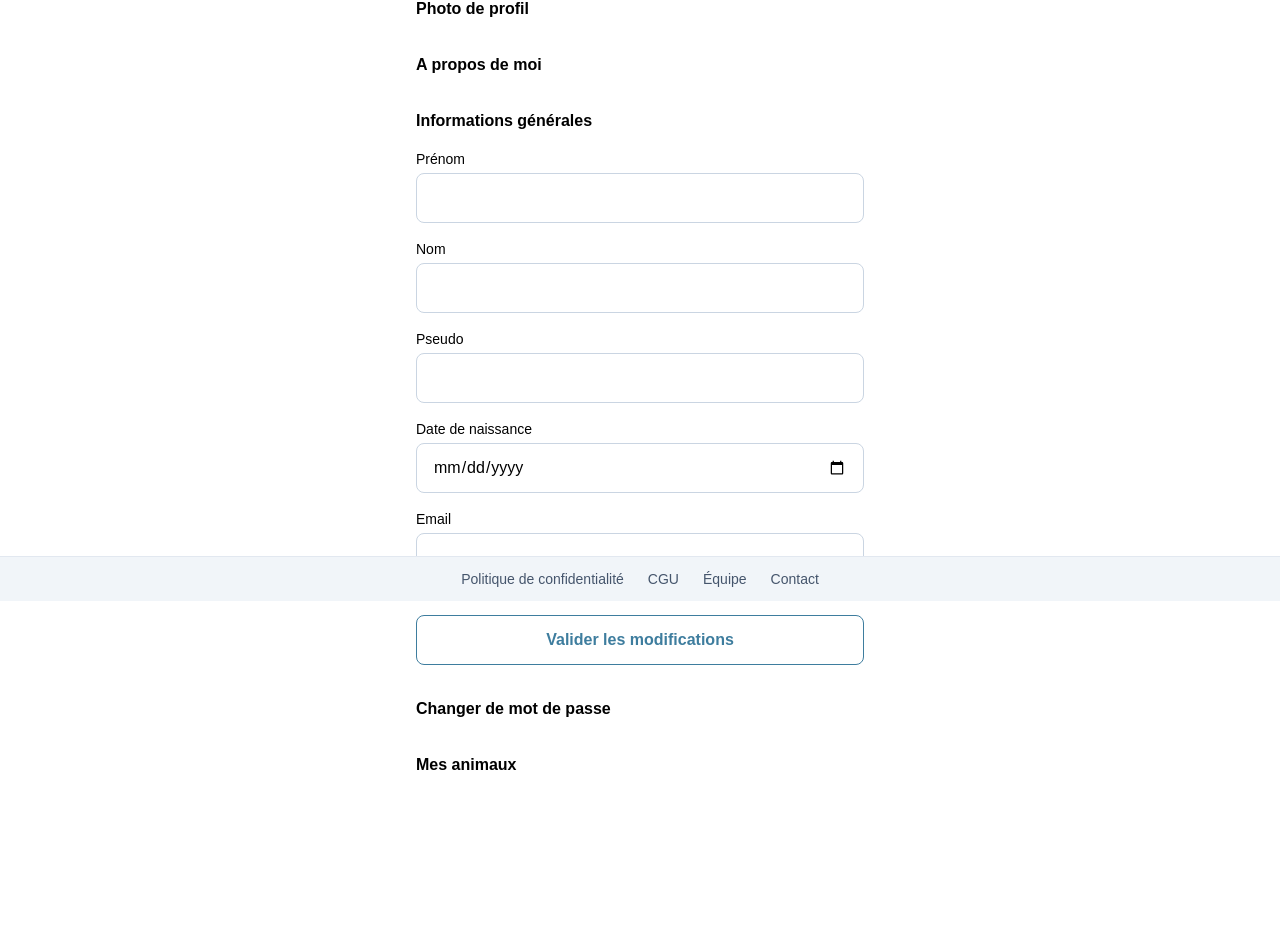
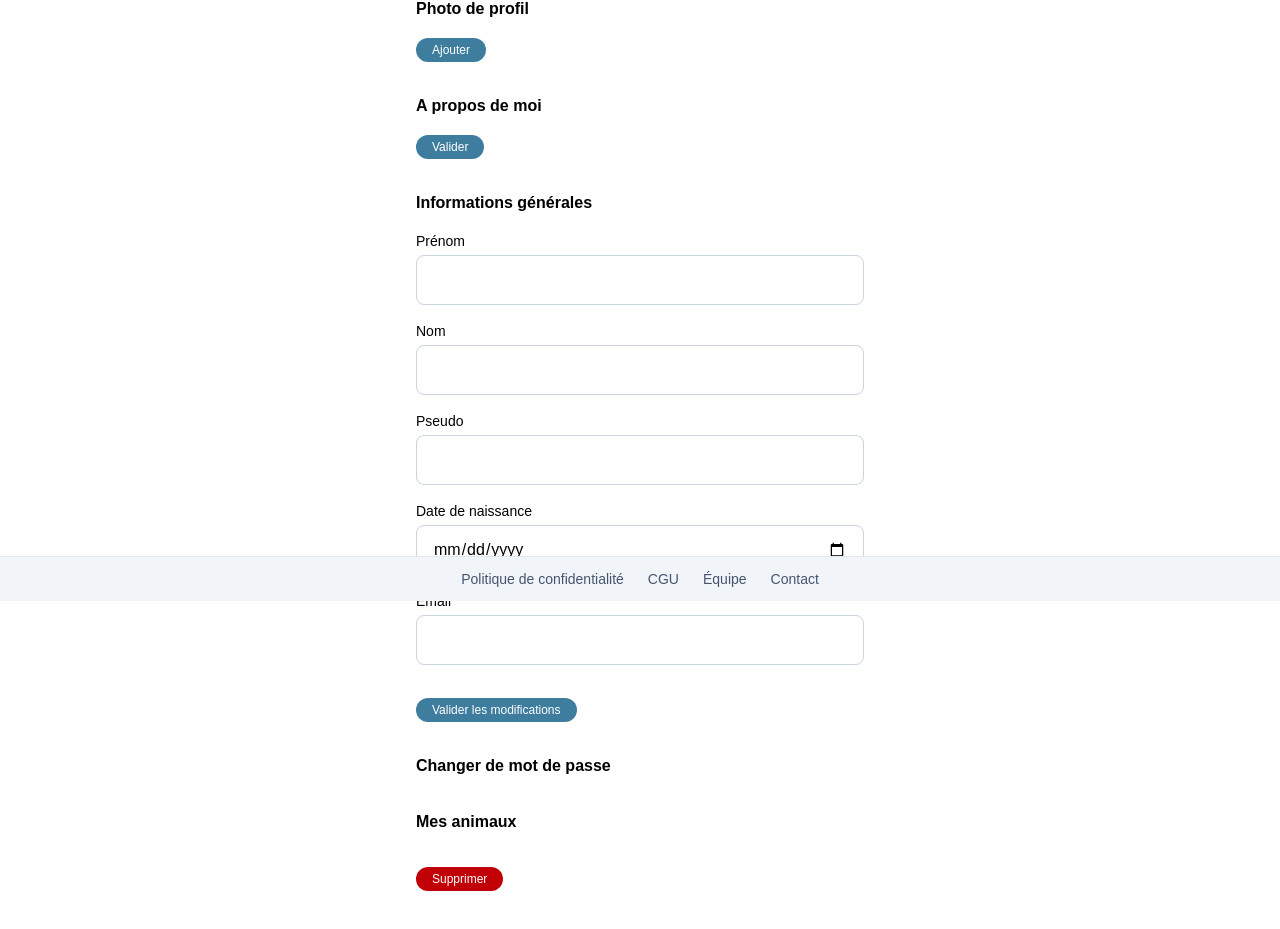
Before and after one commit to Jayleeva/42transcendence, a Next.js app in the folder frontend/: page /profile-student/settings in a window 1280 px wide. Shown: the part 199-1128 px from the top of the page. Before the commit the page ends 1024 px from the top, so only its background shows below. Built offline with nearby package versions, Linux system fonts and the light colour scheme; a web font is replaced by a local one.

Commit message:
Add : new component MiniButton

```diff
--- a/frontend/app/(app)/profile-student/settings/page.tsx
+++ b/frontend/app/(app)/profile-student/settings/page.tsx
@@ -22,7 +22,7 @@ export default function Page() {
 
 //import Avatar from '@/components/ui/Avatar';
 import BackButton from '@/components/ui/BackButton';
-import Button from '@/components/ui/Button';
+import MiniButton from '@/components/ui/MiniButton';
 import Input from '@/components/ui/Input';
 //import Textarea from '@/components/ui/Textarea';
 
@@ -42,6 +42,9 @@ export default function Page() {
             {/* ici mettre l'avatar de photo de profil actuel
                 est ce qu'on met un placeholder ?
                 est ce qu'il faut un petit bouton modif ? ou on clique dessus pour mnodif */}
+            <div>
+                <MiniButton type="submit" variant="outline">Ajouter</MiniButton>
+            </div>
           </section>
 
           <section className="flex flex-col gap-4">
@@ -49,6 +52,9 @@ export default function Page() {
             {/* Ici mettre le nouveau component pour text area
                 a faire
                 utiliser ici, ds le profil student, et profil pet*/}
+            <div>
+                <MiniButton type="submit" variant="outline">Valider</MiniButton>
+            </div>
           </section>
 
           <section className="flex flex-col gap-4">
@@ -61,8 +67,10 @@ export default function Page() {
             <Input id="birth" name="birth" type="date" label="Date de naissance" />
             <Input id="email" name="email" type="email" label="Email" />
           </section>
+            <div>
+                <MiniButton type="submit" variant="outline">Valider les modifications</MiniButton>
+            </div>
 
-          <Button type="submit" variant="outline">Valider les modifications</Button>
         </form>
 
         <section className="flex flex-col gap-4">
@@ -78,6 +86,9 @@ export default function Page() {
             avatar dans une card
             + une card pour creer un pet */}
         </section>
+            <div>
+                <MiniButton type="submit">Supprimer</MiniButton>
+            </div>
       </div>
     </main>
   );
--- a/frontend/app/contact/page.tsx
+++ b/frontend/app/contact/page.tsx
@@ -1,4 +1,7 @@
 // contact page
+
+import MiniButton from '@/components/ui/MiniButton';
+
 export default function Page() {
   return (
     <main className="min-h-screen px-6 py-12 md:px-8 max-w-7xl mx-auto">
@@ -6,6 +9,13 @@ export default function Page() {
         Contact
       </h1>
       <p> contact info a mettre ici </p>
+      <br />
+      <p> Pour l'instant je me sers de cette page pour faire des tests visuels de composants </p>
+      <br />
+      <MiniButton >Supprimer</MiniButton>
+      <br />
+      <br />
+      <MiniButton variant="outline">Valider</MiniButton>
     </main>
   );
 }
--- /dev/null
+++ b/frontend/components/ui/MiniButton.tsx
@@ -0,0 +1,25 @@
+import { ButtonHTMLAttributes } from 'react';
+
+type ButtonProps = ButtonHTMLAttributes<HTMLButtonElement> & {
+  variant?: 'primary' | 'outline';
+};
+
+export default function Button({
+  variant = 'primary',
+  className = '',
+  children,
+  ...props
+}: ButtonProps) {
+  const base =
+    'rounded-xl px-4 py-1 font-normal text-xs transition-colors';
+  const styles = {
+    primary: 'bg-red-700 text-white hover:brightness-90',
+    outline: 'bg-brand text-white hover:brightness-90',
+  };
+
+  return (
+    <button className={`${base} ${styles[variant]} ${className}`} {...props}>
+      {children}
+    </button>
+  );
+}
```
Also changed, not shown: frontend/components/ui/DeleteButton.tsx (deleted).
